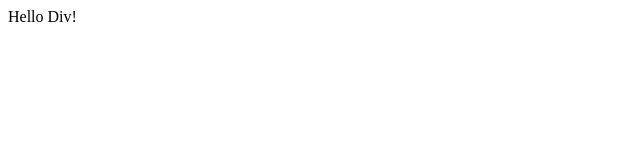
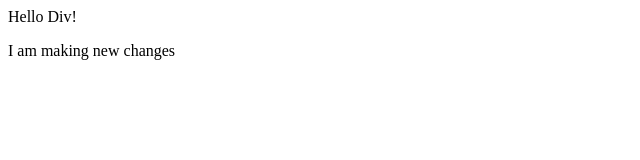
Before and after one commit to viji-21/demo-repo, a plain HTML site: page index.html in a window 1280 px wide. Shown: the whole page, without its empty margins (0-640 px from the left). Drawn offline with Linux system fonts and the light colour scheme.

Commit message:
committing

```diff
--- a/index.html
+++ b/index.html
@@ -1 +1,2 @@
 <div>Hello Div!</div>
+<p>I am making new changes</p>
```
